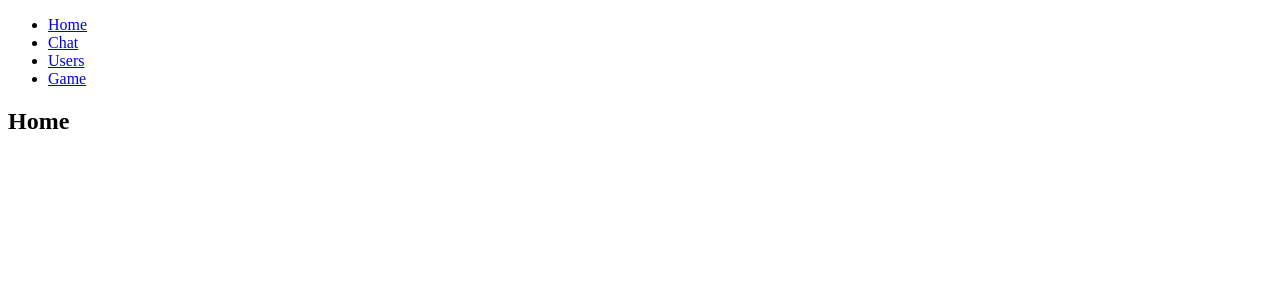
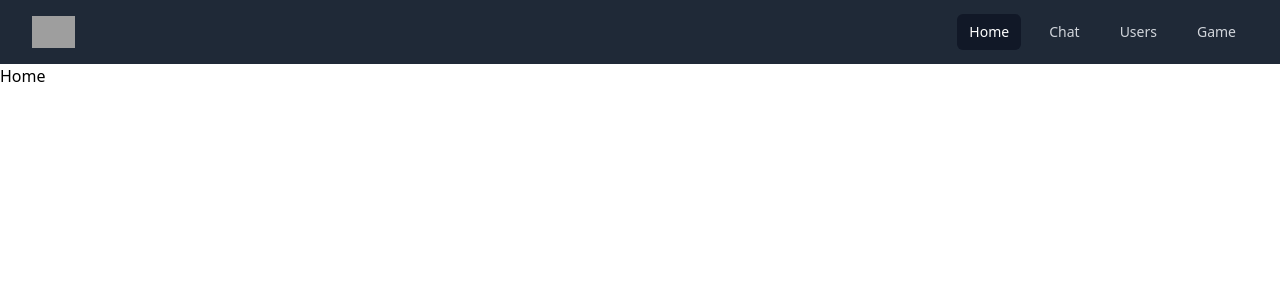
Before and after one commit to neosizzle/ft_transcendence, a React (Create React App) app in the folder frontend/: page / in a window 1280 px wide. Shown: the top 300 px of the page. Built offline with nearby package versions, Linux system fonts and the light colour scheme; grey boxes are pictures that could not be loaded.

Commit message:
Tailwindcss added, styled navbar

```diff
--- a/frontend/public/index.html
+++ b/frontend/public/index.html
@@ -5,6 +5,7 @@
     <link rel="icon" href="%PUBLIC_URL%/favicon.ico" />
     <meta name="viewport" content="width=device-width, initial-scale=1" />
     <meta name="theme-color" content="#000000" />
+    <script src="https://cdn.tailwindcss.com"></script>
     <meta
       name="description"
       content="Web site created using create-react-app"
--- a/frontend/src/App.tsx
+++ b/frontend/src/App.tsx
@@ -11,34 +11,34 @@ import Game from './Game';
 import Chat from './Chat';
 
 function App() {
-
   return (
     <Router>
       <div>
-          <nav>
-            <ul>
-              <li>
-                <Link to="/">Home</Link>
-              </li>
-              <li>
-                <Link to="/chat">Chat</Link>
-              </li>
-              <li>
-                <Link to="/users">Users</Link>
-              </li>
-              <li>
-                <Link to="/game">Game</Link>
-              </li>
-            </ul>
+        <nav className='bg-gray-800'>
+          <div className="max-w-7xl mx-auto px-2 sm:px-6 lg:px-8">
+            <div className="relative flex items-center justify-between h-16">
+              <div className="flex-shrink-0 flex items-center">
+                {/* Img can be changed */}
+                <img className="block h-8 w-auto" src="https://tailwindui.com/img/logos/workflow-logo-indigo-500-mark-white-text.svg" alt="Workflow" />
+              </div>
+              <div className="sm:block sm:ml-6">
+                <div className="flex space-x-4">
+                  <Link to="/" className="bg-gray-900 text-white px-3 py-2 rounded-md text-sm font-medium" aria-current="page">Home</Link>
+                  <Link to="/chat" className="text-gray-300 hover:bg-gray-700 hover:text-white px-3 py-2 rounded-md text-sm font-medium">Chat</Link>
+                  <Link to="/users" className="text-gray-300 hover:bg-gray-700 hover:text-white px-3 py-2 rounded-md text-sm font-medium">Users</Link>
+                  <Link to="/game" className="text-gray-300 hover:bg-gray-700 hover:text-white px-3 py-2 rounded-md text-sm font-medium">Game</Link>
+                </div>
+              </div>
+            </div>
+          </div>
         </nav>
-
         {/* A <Route> looks through its children <Route>s and
               renders the first one that matches the current URL. */}
         <Routes>
-            <Route path="/chat" element = {<Chat/>}/>
-            <Route path="/game" element = {<Game/>}/>
-            <Route path="/users" element = {<User/>}/>
-            <Route path="/" element = {<Home/>}/>
+          <Route path="/chat" element={<Chat />} />
+          <Route path="/game" element={<Game />} />
+          <Route path="/users" element={<User />} />
+          <Route path="/" element={<Home />} />
         </Routes>
       </div>
     </Router>
```
Lines whose indentation alone changed are shown as unchanged.
